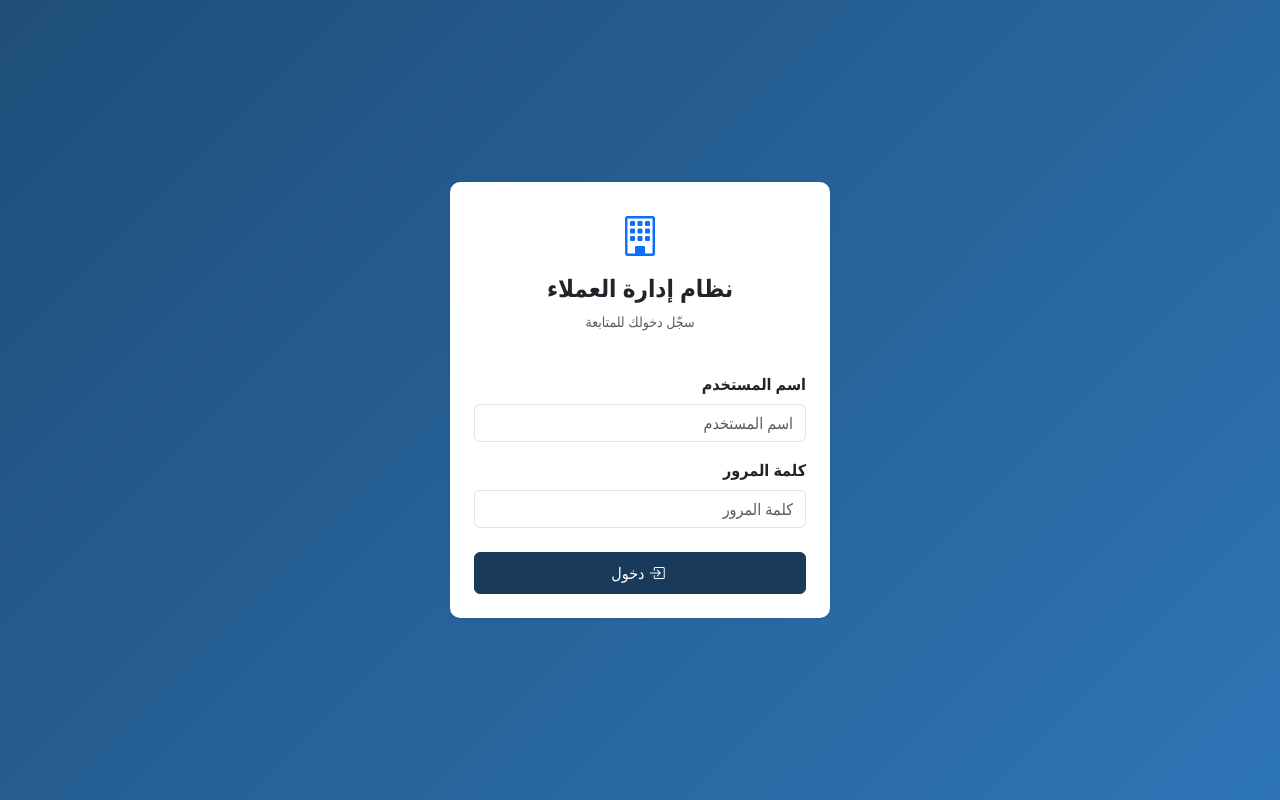
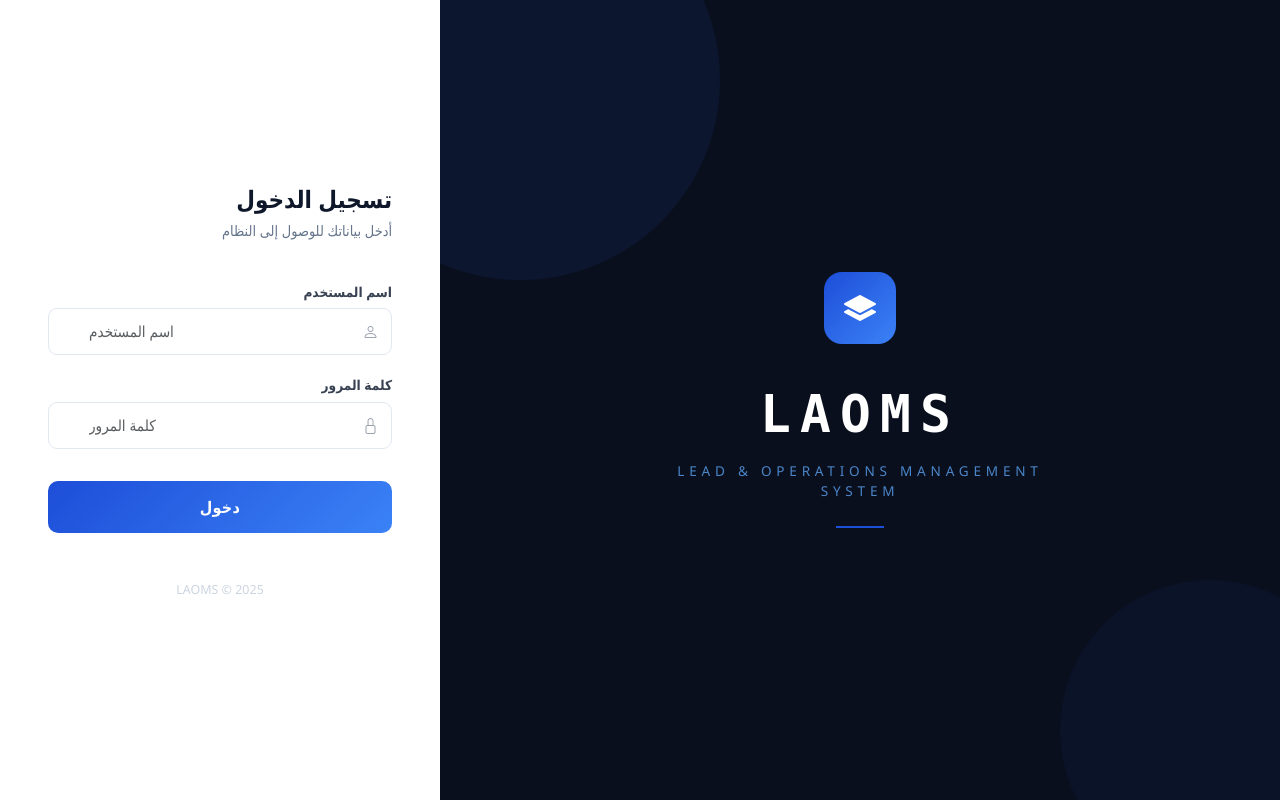
Before and after one commit to mustakur-php/finance, a Django app: page /login/ in a window 1280 px wide. Run offline with Django 5.2, Linux system fonts and the light colour scheme; parts of the project's set-up code (start-up, migrations or seed data) failed here and were passed over.

Commit message:
redesign: new LAOMS login page with split layout

```diff
--- a/templates/accounts/login.html
+++ b/templates/accounts/login.html
@@ -1,27 +1,76 @@
 {% extends 'base.html' %}
 
 {% block auth_content %}
-<div class="min-vh-100 d-flex align-items-center justify-content-center" style="background: linear-gradient(135deg, #1F4E79, #2E75B6);">
-    <div class="card p-4" style="width: 380px;">
-        <div class="text-center mb-4">
-            <i class="bi bi-building fs-1 text-primary"></i>
-            <h4 class="mt-2 fw-bold">نظام إدارة العملاء</h4>
-            <p class="text-muted small">سجّل دخولك للمتابعة</p>
+<div style="min-height:100vh; display:flex; background:#0a0f1e;">
+
+    <div style="flex:1; display:flex; flex-direction:column; justify-content:center; align-items:center; padding:3rem 2rem; position:relative; overflow:hidden;">
+        <div style="position:absolute; top:-120px; left:-120px; width:400px; height:400px; border-radius:50%; background:rgba(37,99,235,0.08);"></div>
+        <div style="position:absolute; bottom:-80px; right:-80px; width:300px; height:300px; border-radius:50%; background:rgba(37,99,235,0.05);"></div>
+
+        <div style="position:relative; z-index:1; text-align:center; max-width:420px;">
+            <div style="display:inline-flex; align-items:center; justify-content:center; width:72px; height:72px; border-radius:18px; background:linear-gradient(135deg,#1d4ed8,#3b82f6); margin-bottom:2rem;">
+                <i class="bi bi-layers-fill" style="font-size:2rem; color:#fff;"></i>
+            </div>
+            <div style="font-size:3.2rem; font-weight:800; letter-spacing:0.18em; color:#fff; font-family:monospace; margin-bottom:0.5rem;">LAOMS</div>
+            <div style="font-size:0.85rem; letter-spacing:0.35em; color:#4a85c8; text-transform:uppercase; margin-bottom:1.5rem;">Lead & Operations Management System</div>
+            <div style="width:48px; height:2px; background:#1d4ed8; margin:0 auto;"></div>
         </div>
+    </div>
+
+    <div style="width:440px; background:#fff; display:flex; flex-direction:column; justify-content:center; padding:3.5rem 3rem;">
+        <div style="margin-bottom:2.5rem;">
+            <h2 style="font-size:1.5rem; font-weight:700; color:#0f172a; margin:0 0 0.4rem;">تسجيل الدخول</h2>
+            <p style="color:#64748b; font-size:0.9rem; margin:0;">أدخل بياناتك للوصول إلى النظام</p>
+        </div>
+
+        {% if form.errors %}
+        <div style="background:#fef2f2; border:1px solid #fecaca; border-radius:8px; padding:0.75rem 1rem; margin-bottom:1.5rem; color:#dc2626; font-size:0.875rem; display:flex; align-items:center; gap:0.5rem;">
+            <i class="bi bi-exclamation-circle-fill"></i>
+            اسم المستخدم أو كلمة المرور غير صحيحة
+        </div>
+        {% endif %}
+
         <form method="post">
             {% csrf_token %}
-            <div class="mb-3">
-                <label class="form-label fw-semibold">اسم المستخدم</label>
-                {{ form.username }}
+            <div style="margin-bottom:1.25rem;">
+                <label style="display:block; font-size:0.85rem; font-weight:600; color:#374151; margin-bottom:0.4rem;">اسم المستخدم</label>
+                <div style="position:relative;">
+                    <i class="bi bi-person" style="position:absolute; right:0.85rem; top:50%; transform:translateY(-50%); color:#9ca3af; font-size:1rem;"></i>
+                    {{ form.username }}
+                </div>
             </div>
-            <div class="mb-4">
-                <label class="form-label fw-semibold">كلمة المرور</label>
-                {{ form.password }}
+            <div style="margin-bottom:2rem;">
+                <label style="display:block; font-size:0.85rem; font-weight:600; color:#374151; margin-bottom:0.4rem;">كلمة المرور</label>
+                <div style="position:relative;">
+                    <i class="bi bi-lock" style="position:absolute; right:0.85rem; top:50%; transform:translateY(-50%); color:#9ca3af; font-size:1rem;"></i>
+                    {{ form.password }}
+                </div>
             </div>
-            <button type="submit" class="btn btn-primary w-100 py-2">
-                <i class="bi bi-box-arrow-in-right me-1"></i> دخول
+            <button type="submit" style="width:100%; padding:0.85rem; background:linear-gradient(135deg,#1d4ed8,#3b82f6); color:#fff; border:none; border-radius:10px; font-size:1rem; font-weight:600; cursor:pointer; letter-spacing:0.02em;">
+                دخول
             </button>
         </form>
+
+        <p style="text-align:center; color:#cbd5e1; font-size:0.78rem; margin-top:3rem;">LAOMS &copy; {{ year|default:"2025" }}</p>
     </div>
+
 </div>
+
+<style>
+#id_username, #id_password {
+    width: 100%;
+    padding: 0.7rem 0.9rem 0.7rem 2.5rem;
+    border: 1.5px solid #e2e8f0;
+    border-radius: 9px;
+    font-size: 0.95rem;
+    outline: none;
+    transition: border-color 0.2s;
+    direction: ltr;
+    box-sizing: border-box;
+}
+#id_username:focus, #id_password:focus {
+    border-color: #3b82f6;
+    box-shadow: 0 0 0 3px rgba(59,130,246,0.1);
+}
+</style>
 {% endblock %}
```
